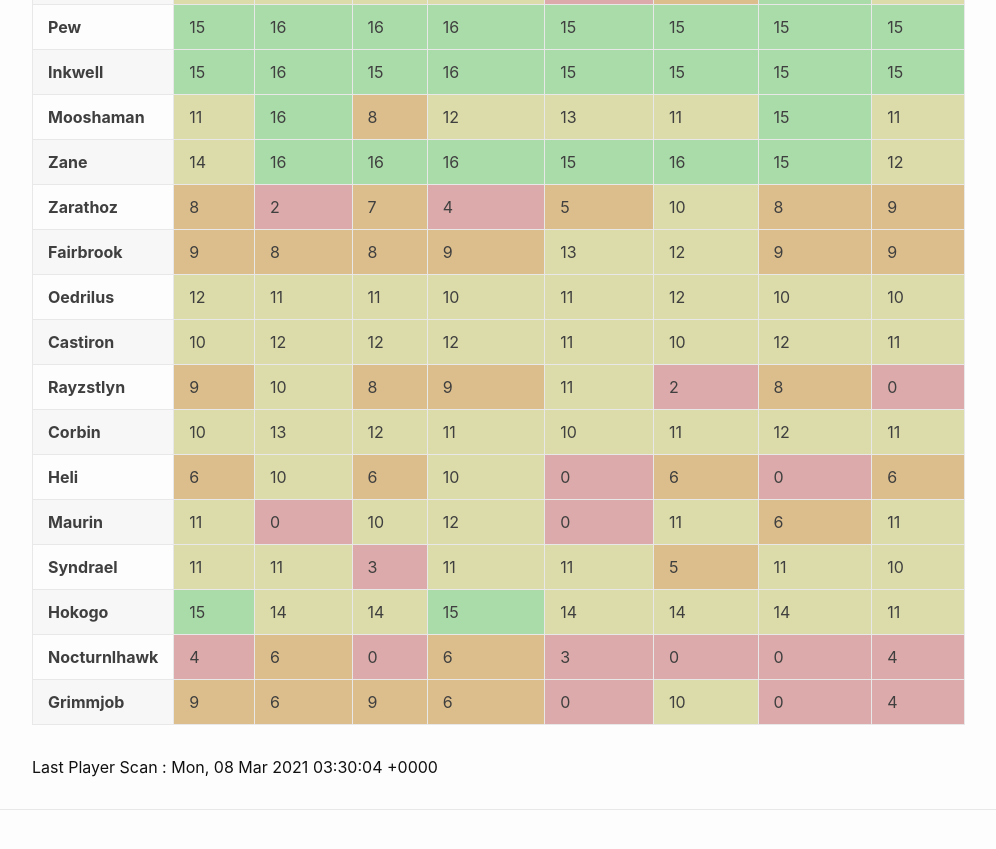
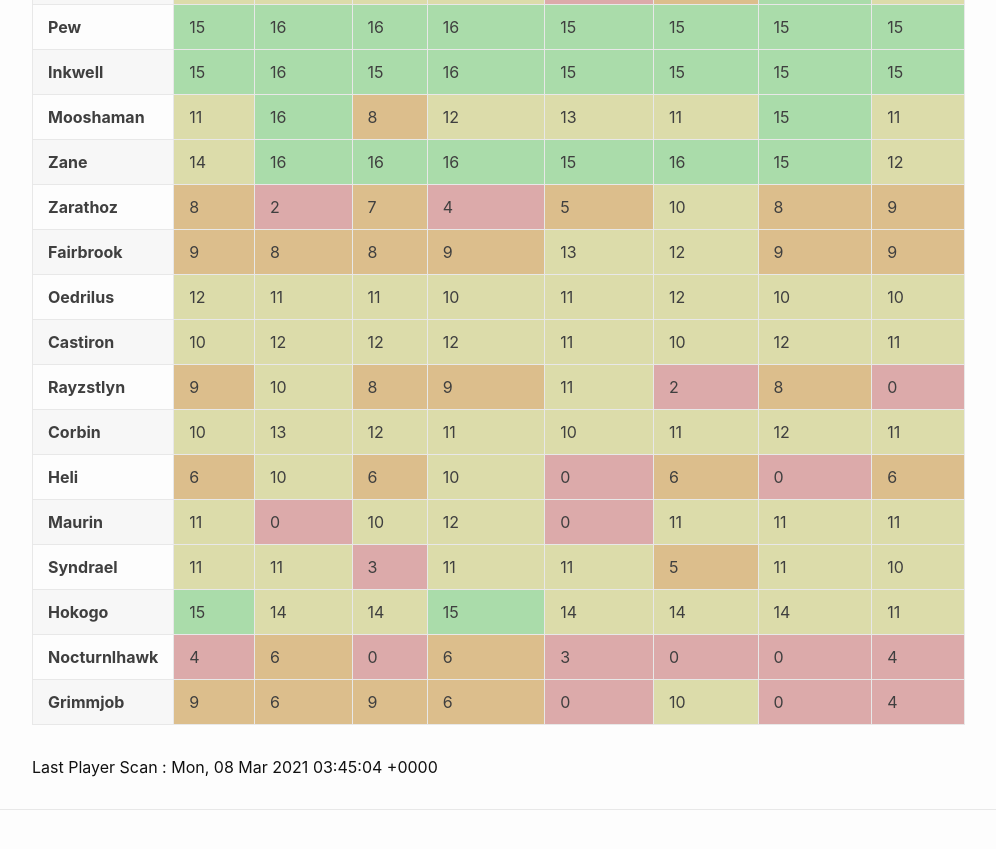
Before and after one commit to eldertribunal/keystonetracker, a Jekyll site: the page built from players.md, in a window 1280 px wide and 900 px high, scrolled down 706 px. Shown: the top 849 px of the window, without its empty margins (126-1122 px from the left). Built offline with Jekyll 4.4.1, drawn with Linux system fonts in a browser that asks for light colours.

Commit message:
auto scan Mon Mar  8 03:45:41 UTC 2021

```diff
--- a/_data/characters.json
+++ b/_data/characters.json
@@ -1294,7 +1294,7 @@
       },
       {
         "name": "Spires of Ascension",
-        "level": 6,
+        "level": 11,
         "id": 381
       },
       {
--- a/_data/players.json
+++ b/_data/players.json
@@ -979,7 +979,7 @@
       },
       {
         "name": "Spires of Ascension",
-        "level": 6,
+        "level": 11,
         "id": 381
       },
       {
--- a/_data/scanned.json
+++ b/_data/scanned.json
@@ -1,3 +1,3 @@
 {
-  "timestamp": 1615174204
+  "timestamp": 1615175104
 }
```
